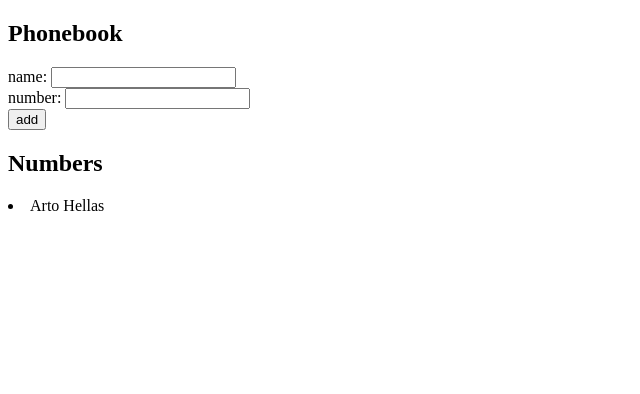
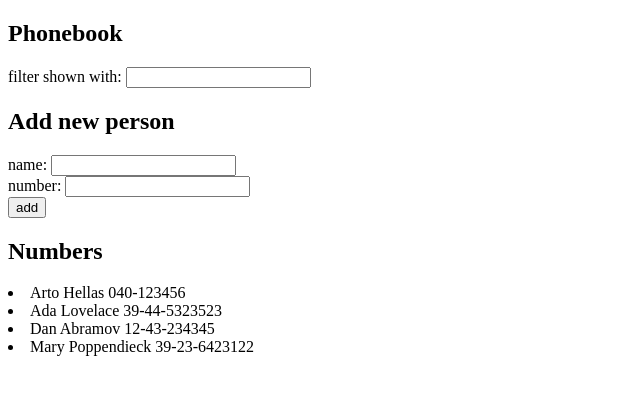
Before and after one commit to touko-lee/phonebook, a React (Create React App) app: page / in a window 1280 px wide. Shown: the top 394 px of the page, without its empty margins (0-640 px from the left). Built offline with nearby package versions, Linux system fonts and the light colour scheme.

Commit message:
added function to filter through names if the names contains the filter

```diff
--- a/src/App.js
+++ b/src/App.js
@@ -5,13 +5,18 @@
     <li>{props.id} {props.name} {props.number}</li>
   )
 }
-
+// part 5
 const App = () => {
   const [persons, setPersons] = useState([
-    { name: 'Arto Hellas', id: 1}
+    { name: 'Arto Hellas', number: '040-123456', id: 1 },
+    { name: 'Ada Lovelace', number: '39-44-5323523', id: 2 },
+    { name: 'Dan Abramov', number: '12-43-234345', id: 3 },
+    { name: 'Mary Poppendieck', number: '39-23-6423122', id: 4 }
   ])
+
   const [newName, setNewName] = useState('')
   const [newNumber, setNewNumber] = useState('')
+  const [newFilter, setNewFilter] = useState('')
 
   const addPerson = (event) => {
     event.preventDefault()
@@ -39,9 +44,20 @@
     setNewNumber(event.target.value)
   }
 
+  const handleFilterChange = (event) => {
+    setNewFilter(event.target.value)
+  }
+
   return (
     <div>
       <h2>Phonebook</h2>
+      <div>
+        filter shown with: <input
+          value={newFilter}
+          onChange={handleFilterChange}
+          />
+      </div>
+      <h2>Add new person</h2>
       <form onSubmit={addPerson}>
         <div>
           name: <input
@@ -61,7 +77,7 @@
       </form>
       <h2>Numbers</h2>
       <div>
-        {persons.map(person =>
+        {persons.filter(person => person.name.toLowerCase().includes(newFilter.toLowerCase())).map(person =>
           <Person key={person.id} name={person.name} number={person.number} />
         )}
       </div>
```
